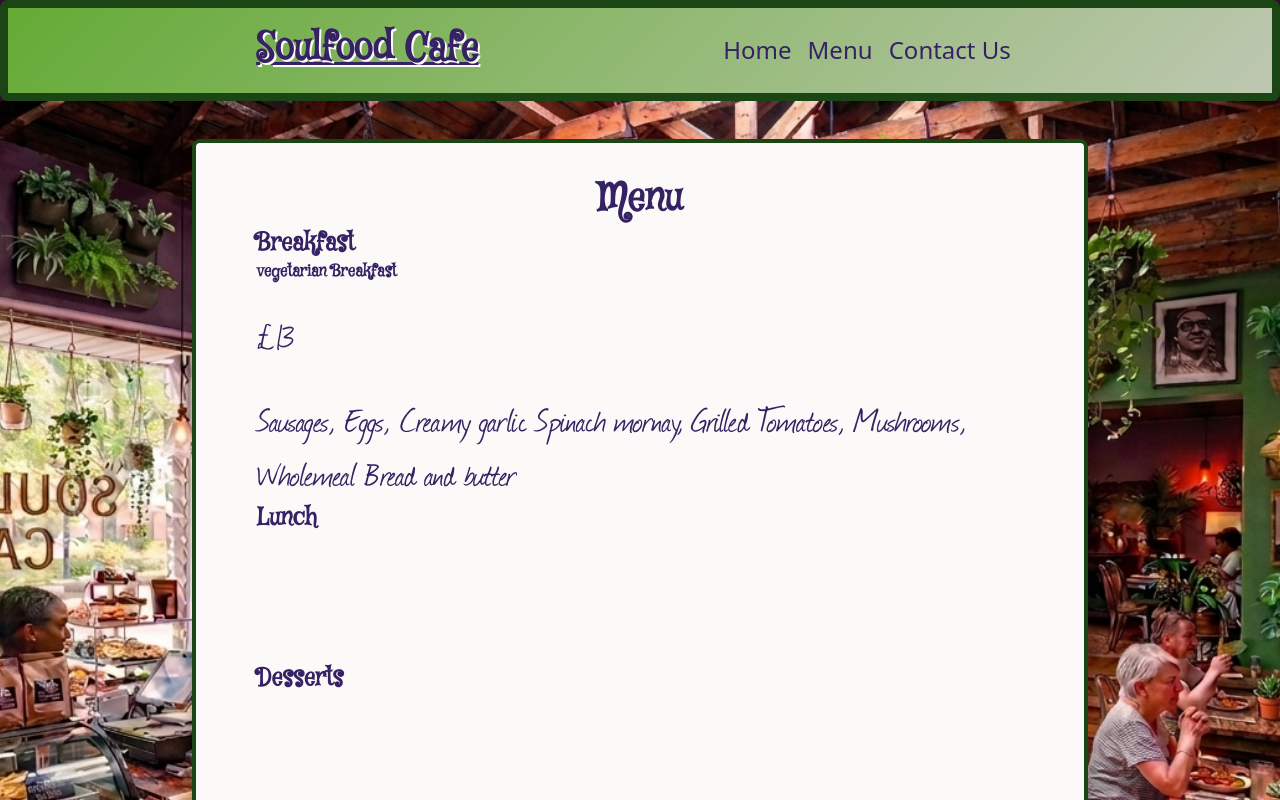
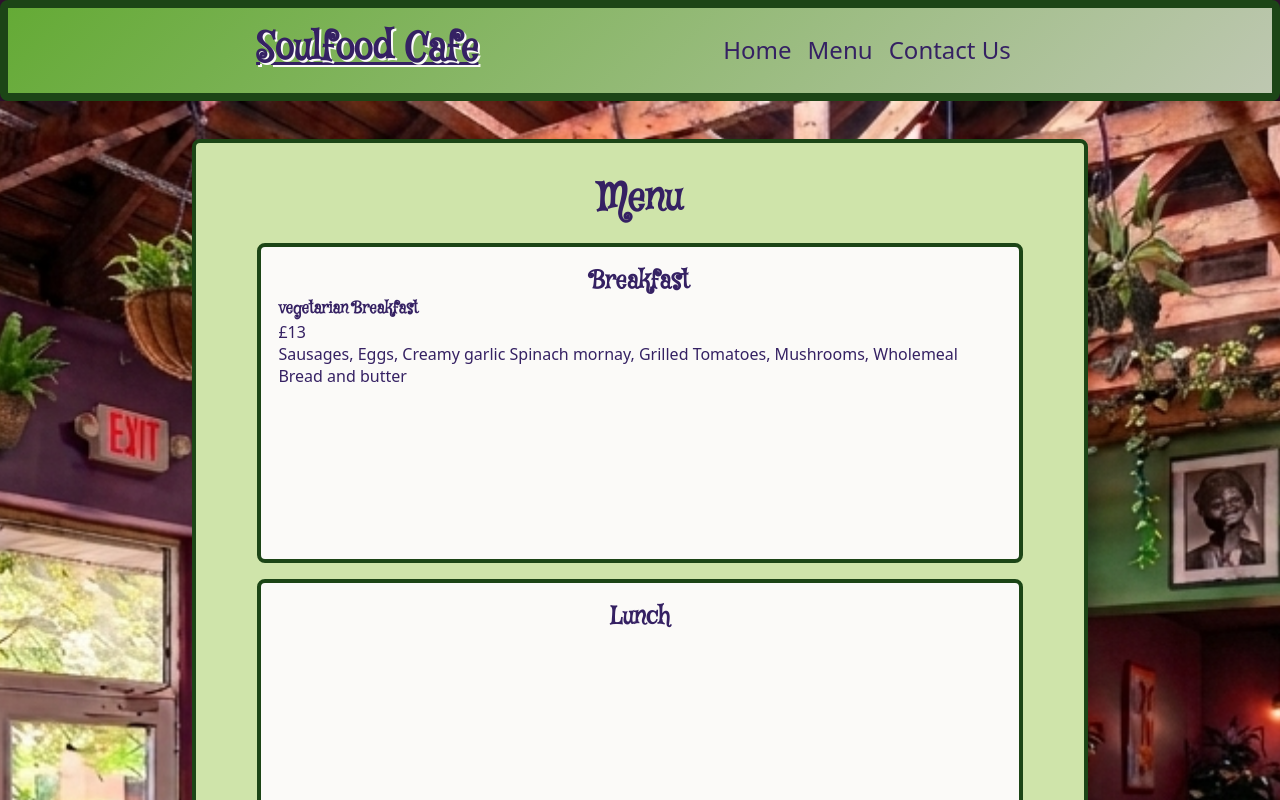
Before and after one commit to Sambaramba/restaurant-page, a website built with webpack: page src/template.html in a window 1280 px wide. Both pictures are taken after a click on the button "Menu". Shown: the top 800 px of the page. Built offline with nearby package versions, Linux system fonts and the light colour scheme.

Commit message:
style/refactor: reset some p styles on menu by moving to ul and welcome-msg id

```diff
--- a/src/css/styles.css
+++ b/src/css/styles.css
@@ -182,6 +182,10 @@ p + p {
 
 p,ul {
   color: var(--deep-purple);
+
+}
+
+ul {
   font-family: 'journal';
   /* font-family: "fontdiner-swanky"; */
   /* font-family: "mystery-quest"; */
@@ -242,14 +246,6 @@ h2 {
 
 h3 {
   font-size: var(--small);
-}
-
-
-p {
-  font-family: 'journal';
-  /* font-size: var(--large); */
-  /* line-height: 1.15rem; */
-  margin-top: clamp(1rem, 0.8rem + 1.25vw,3rem);
 }
 
 
@@ -340,6 +336,10 @@ button:active {
   min-height: 70vh;
 }
 
+#content h2 {
+  text-align: center;
+}
+
 /*homepage*/
 
 #welcome-msg {
@@ -353,21 +353,34 @@ button:active {
     /* overflow: scroll; */
 }
 
-#content h2 {
-  text-align: center;
+#welcome-msg p {
+  font-family: 'journal';
+  /* font-size: var(--large); */
+  /* line-height: 1.15rem; */
+  margin-top: clamp(1rem, 0.8rem + 1.25vw,3rem);
+  font-size: var(--large);
 }
 
-#content p {
-  font-size: var(--large);
-}
+
+/* #content p {
+} */
 
 /*---Menu page--------*/
 
 #menu-container {
-  background: var(--warm-cream);
+  background: var(--light-green);
+}
+
+#menu-container h3 {
+  text-align: center;
 }
 
 section {
   width: 100%;
-  min-height: 10rem;
+  min-height: 20rem;
+  border: 0.25rem solid var(--leafy-green);
+  border-radius: 0.5rem;
+  margin-top: 1rem;
+  padding: clamp(0.5rem, 0.3rem + 1vw, 1.5rem);
+  background: var(--warm-cream);
 }
```
